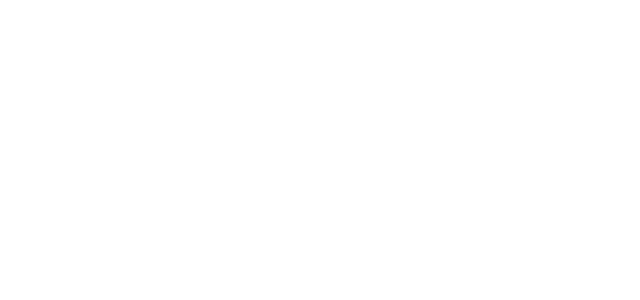
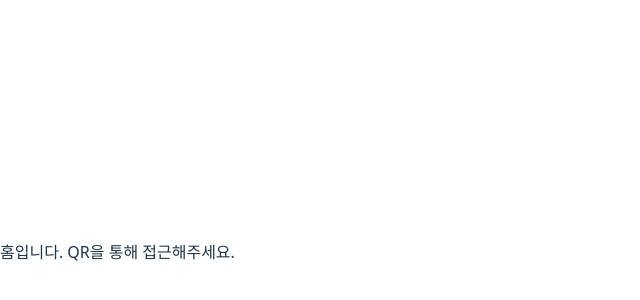
Before and after one commit to KimSiTek/TrashMap-frontend, a React (Vite) app: page / in a window 1280 px wide. Before the commit this address had no page. Shown: the part 148-448 px from the top of the page, without its empty margins (0-640 px from the left). Built offline with nearby package versions, Linux system fonts and the light colour scheme.

Commit message:
Update App.jsx

```diff
--- a/src/App.jsx
+++ b/src/App.jsx
@@ -6,6 +6,7 @@
   return (
     <BrowserRouter>
       <Routes>
+        <Route path="/" element={<div>홈입니다. QR을 통해 접근해주세요.</div>} />
         <Route path="/map" element={<MapPage />} />
       </Routes>
     </BrowserRouter>
```
